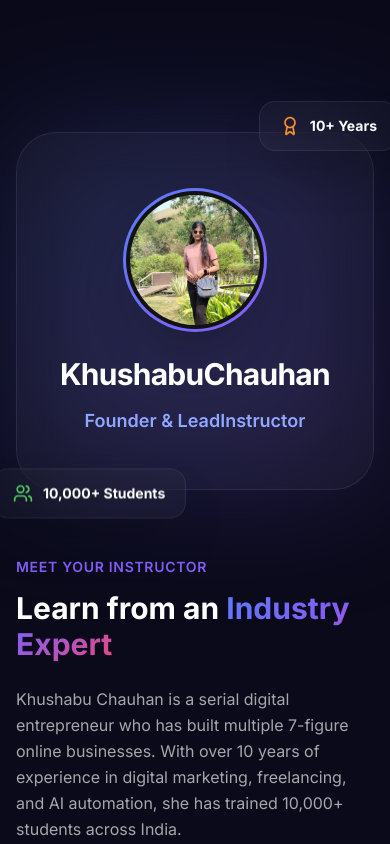
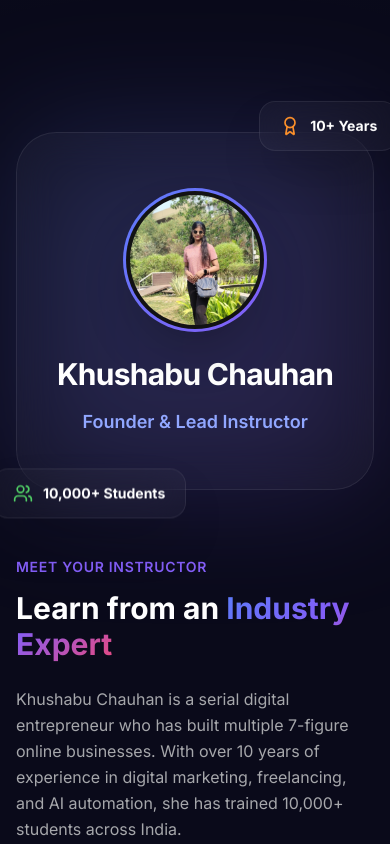
Before and after one commit to Mitesh-Patel-Dev/Skillyukti-platform, a Next.js app in the folder frontend/: page / in a window 390 px wide. Shown: the part 4320-5164 px from the top of the page. Built offline with nearby package versions, Linux system fonts and the light colour scheme; no server answers.

Commit message:
feat: enhance instructor card with more padding, strict left-to-right name alignment, and interactive modal popup for the founder image

```diff
--- a/frontend/src/components/landing/InstructorSection.tsx
+++ b/frontend/src/components/landing/InstructorSection.tsx
@@ -1,9 +1,12 @@
 'use client';
 
-import { motion } from 'framer-motion';
-import { Award, Users, Rocket } from 'lucide-react';
+import { useState } from 'react';
+import { motion, AnimatePresence } from 'framer-motion';
+import { Award, Users, Rocket, X } from 'lucide-react';
 
 export default function InstructorSection() {
+    const [isImageOpen, setIsImageOpen] = useState(false);
+
     return (
         <section className="py-24 relative">
             <div className="max-w-7xl mx-auto px-4 sm:px-6 lg:px-8">
@@ -20,19 +23,28 @@ export default function InstructorSection() {
                             {/* Glow */}
                             <div className="absolute inset-0 bg-gradient-to-br from-primary-500/20 to-accent-purple/20 rounded-3xl blur-3xl" />
                             {/* Photo container */}
-                            <div className="relative glass rounded-[2.5rem] overflow-hidden w-full h-full flex flex-col items-center justify-center p-6">
+                            <div className="relative glass rounded-[2.5rem] overflow-hidden w-full h-full flex flex-col items-center justify-center p-10 lg:p-12">
                                 <div className="flex flex-col xl:flex-row items-center gap-6 xl:gap-8 w-full justify-center">
-                                    <div className="w-36 h-36 rounded-full bg-gradient-to-br from-primary-500 to-accent-purple p-[3px] shrink-0 shadow-2xl">
+                                    <motion.div
+                                        whileHover={{ scale: 1.05 }}
+                                        whileTap={{ scale: 0.95 }}
+                                        onClick={() => setIsImageOpen(true)}
+                                        className="w-36 h-36 rounded-full bg-gradient-to-br from-primary-500 to-accent-purple p-[3px] shrink-0 shadow-2xl cursor-pointer relative group"
+                                    >
+                                        <div className="absolute inset-0 bg-white/20 rounded-full opacity-0 group-hover:opacity-100 transition-opacity flex items-center justify-center z-10">
+                                            <span className="text-white text-sm font-semibold tracking-wider">VIEW</span>
+                                        </div>
                                         <div className="w-full h-full rounded-full overflow-hidden bg-dark-800 border-4 border-dark-900/50">
                                             <img src="/images/founder.jpg" alt="Khushabu Chauhan" className="w-full h-full object-cover object-top" />
                                         </div>
-                                    </div>
+                                    </motion.div>
                                     <div className="flex flex-col sm:flex-row items-center gap-4 sm:gap-6 text-center sm:text-left">
-                                        <h3 className="text-3xl sm:text-4xl font-bold text-white leading-tight tracking-tight">
-                                            Khushabu<br className="hidden sm:block" />Chauhan
+                                        <h3 className="text-3xl sm:text-4xl font-bold text-white leading-tight tracking-tight whitespace-nowrap">
+                                            Khushabu Chauhan
                                         </h3>
-                                        <p className="text-primary-300 font-semibold text-lg leading-snug">
-                                            Founder & Lead<br className="hidden sm:block" />Instructor
+                                        <div className="hidden sm:block w-px h-12 bg-white/10"></div>
+                                        <p className="text-primary-300 font-semibold text-lg leading-snug whitespace-nowrap">
+                                            Founder & <br className="hidden xl:block" />Lead Instructor
                                         </p>
                                     </div>
                                 </div>
@@ -110,6 +122,34 @@ export default function InstructorSection() {
                     </motion.div>
                 </div>
             </div>
+            {/* Image Modal */}
+            <AnimatePresence>
+                {isImageOpen && (
+                    <motion.div
+                        initial={{ opacity: 0 }}
+                        animate={{ opacity: 1 }}
+                        exit={{ opacity: 0 }}
+                        onClick={() => setIsImageOpen(false)}
+                        className="fixed inset-0 z-50 flex items-center justify-center p-4 bg-dark-900/80 backdrop-blur-sm cursor-zoom-out"
+                    >
+                        <motion.div
+                            initial={{ scale: 0.9, opacity: 0, y: 20 }}
+                            animate={{ scale: 1, opacity: 1, y: 0 }}
+                            exit={{ scale: 0.9, opacity: 0, y: 20 }}
+                            onClick={(e) => e.stopPropagation()}
+                            className="relative max-w-lg w-full aspect-[4/5] sm:aspect-square rounded-[2.5rem] overflow-hidden shadow-2xl border border-white/10 bg-dark-800"
+                        >
+                            <button
+                                onClick={() => setIsImageOpen(false)}
+                                className="absolute top-4 right-4 z-10 p-2.5 bg-dark-900/50 hover:bg-dark-900 text-white rounded-full backdrop-blur-md transition-colors"
+                            >
+                                <X className="w-5 h-5" />
+                            </button>
+                            <img src="/images/founder.jpg" alt="Khushabu Chauhan" className="w-full h-full object-cover object-top" />
+                        </motion.div>
+                    </motion.div>
+                )}
+            </AnimatePresence>
         </section>
     );
 }
```
